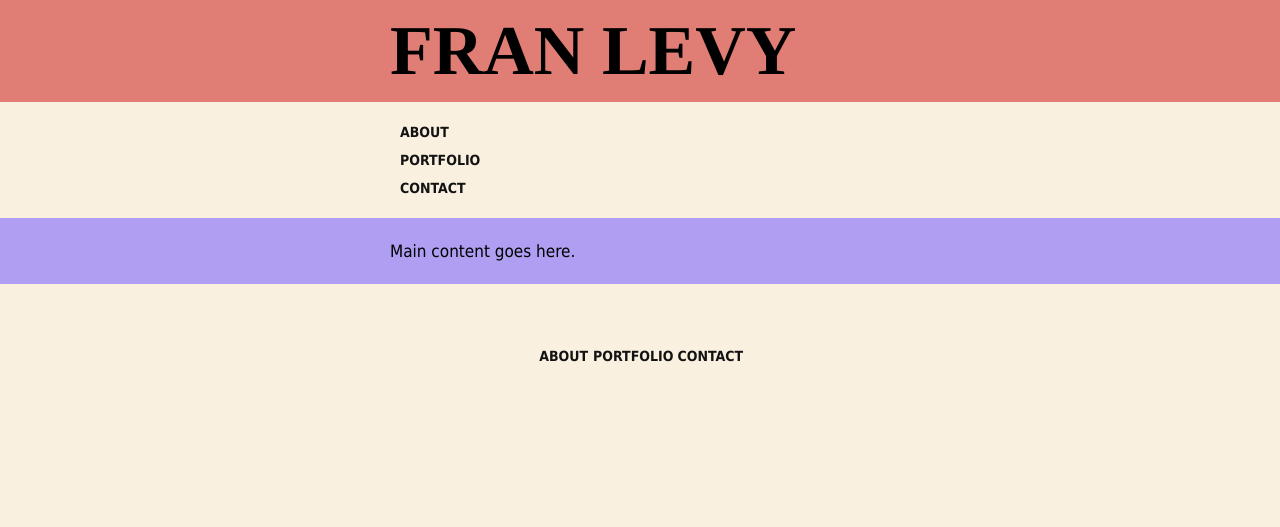
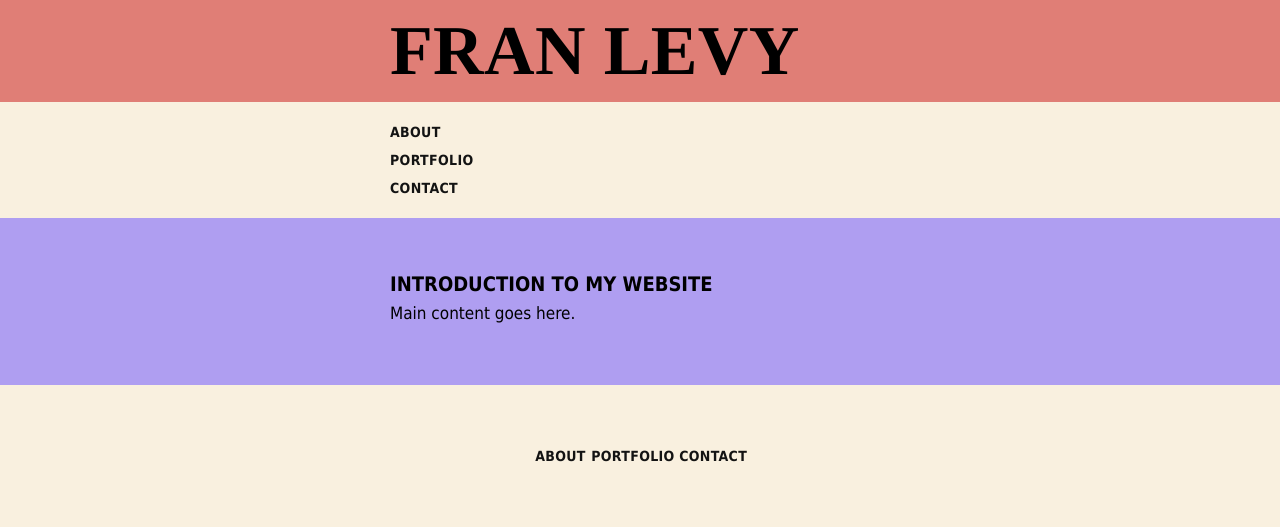
Before and after one commit to franlevy/franlevy, a PHP site: page / in a window 1280 px wide. Shown: the top 527 px of the page. Run offline with PHP 8.4, Linux system fonts and the light colour scheme.

Commit message:
Playing with typography and padding a bit. Re-arranging and deleted some CSS for lists to solve the link-lists problem, but haven't successfully reintroduced the border-dividers between footer links yet.

```diff
--- a/index.html
+++ b/index.html
@@ -32,6 +32,9 @@
     </header>
     <section>
       <div class='container'>
+        <h2>
+          Introduction to my website
+        </h2>
         <p>
           Main content goes here.
         </p>
--- a/stylesheets/global.css
+++ b/stylesheets/global.css
@@ -48,9 +48,9 @@ h1 {
 
 h2 {
   font-family: Tahoma, sans-serif;
-  font-size: 1.6em;
+  font-size: 2em;
   color: black;
-  line-height: 5em;
+  line-height: 1.2em;
   text-transform: uppercase; }
 
 h3 {
@@ -70,6 +70,7 @@ h4 {
   font-family: Tahoma, sans-serif;
   font-weight: bold;
   font-size: 1.4em;
+  letter-spacing: 0.025em;
   text-transform: uppercase; }
 
 /* LISTS */
@@ -79,13 +80,7 @@ h4 {
   padding-bottom: 0.5em; }
 .link-list a:link, .link-list a:visited, .link-list a:hover, .link-list a:active, .link-list a:focus {
   text-decoration: none;
-  color: black;
-  padding: 0 2%;
-  border-right-width: 0.15em;
-  border-right-style: solid;
-  border-right-color: black; }
-  .link-list a:link:last-child, .link-list a:visited:last-child, .link-list a:hover:last-child, .link-list a:active:last-child, .link-list a:focus:last-child {
-    border: none; }
+  color: black; }
 .link-list a:link, .link-list a:visited {
   color: #131313; }
 .link-list .active, .link-list a:hover, .link-list a:active, .link-list a:focus {
@@ -93,6 +88,13 @@ h4 {
 
 .regular li {
   display: inline-block; }
+.regular a:link, .regular a:visited, .regular a:hover, .regular a:active, .regular a:focus {
+  padding: 0 2%;
+  border-right-width: 0.15em;
+  border-right-style: solid;
+  border-right-color: black; }
+  .regular a:link:last-child, .regular a:visited:last-child, .regular a:hover:last-child, .regular a:active:last-child, .regular a:focus:last-child {
+    border: none; }
 
 /* GENERAL LAYOUT */
 body {
@@ -121,7 +123,9 @@ nav {
 /* MAIN CONTENT */
 section {
   width: 100%;
-  background-color: #af9ef1; }
+  background-color: #af9ef1;
+  padding-top: 3%;
+  padding-bottom: 3%; }
 
 /* FOOTER */
 footer .container {
--- a/stylesheets/sass/base/_typography.sass
+++ b/stylesheets/sass/base/_typography.sass
@@ -17,9 +17,9 @@ h1
 h2
     font:
         family: $sans-serif
-        size: 1.6em
+        size: 2em
     color: $black
-    line-height: 5em
+    line-height: 1.2em
     text-transform: uppercase
 
 h3
@@ -42,4 +42,5 @@ h4
         family: $sans-serif
         weight: bold
         size: 1.4em
+    letter-spacing: 0.025em
     text-transform: uppercase
--- a/stylesheets/sass/modules/_section.sass
+++ b/stylesheets/sass/modules/_section.sass
@@ -3,3 +3,6 @@
 section
     width: 100%
     background-color: $blue
+    padding:
+        top: 3%
+        bottom: 3%
```
Also changed, not shown: stylesheets/sass/base/_lists.sass (+10 -7 lines), 1 other file.
